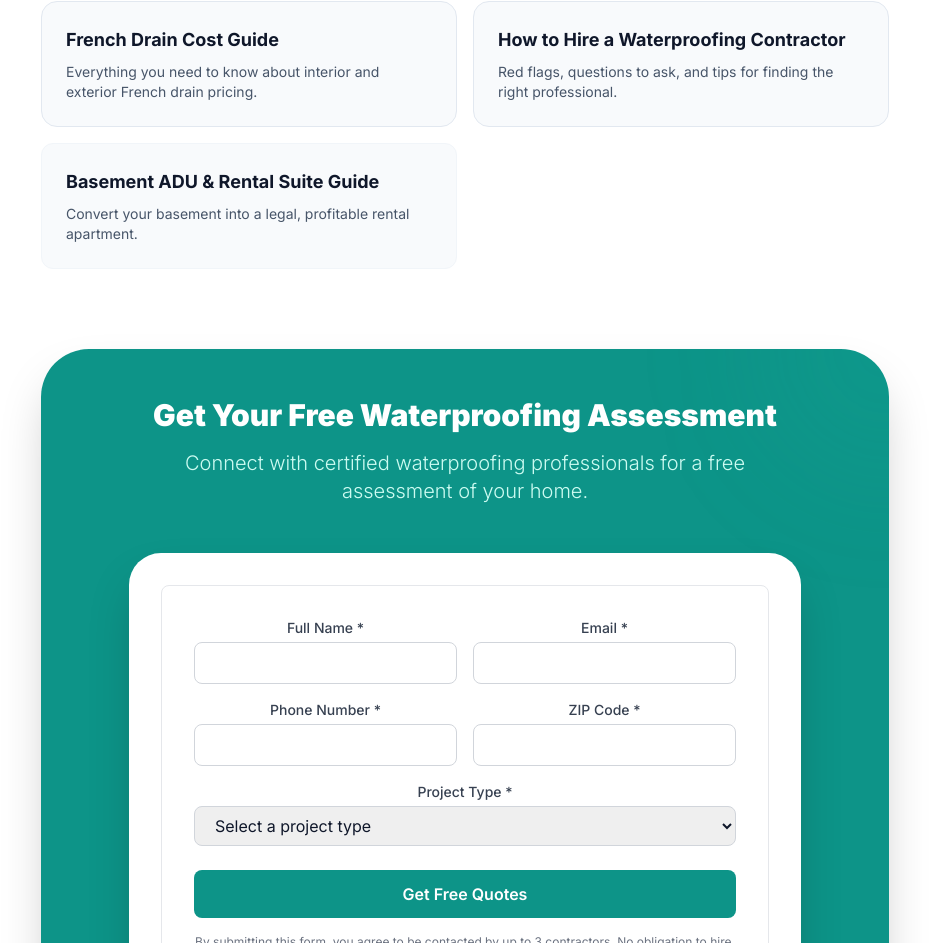
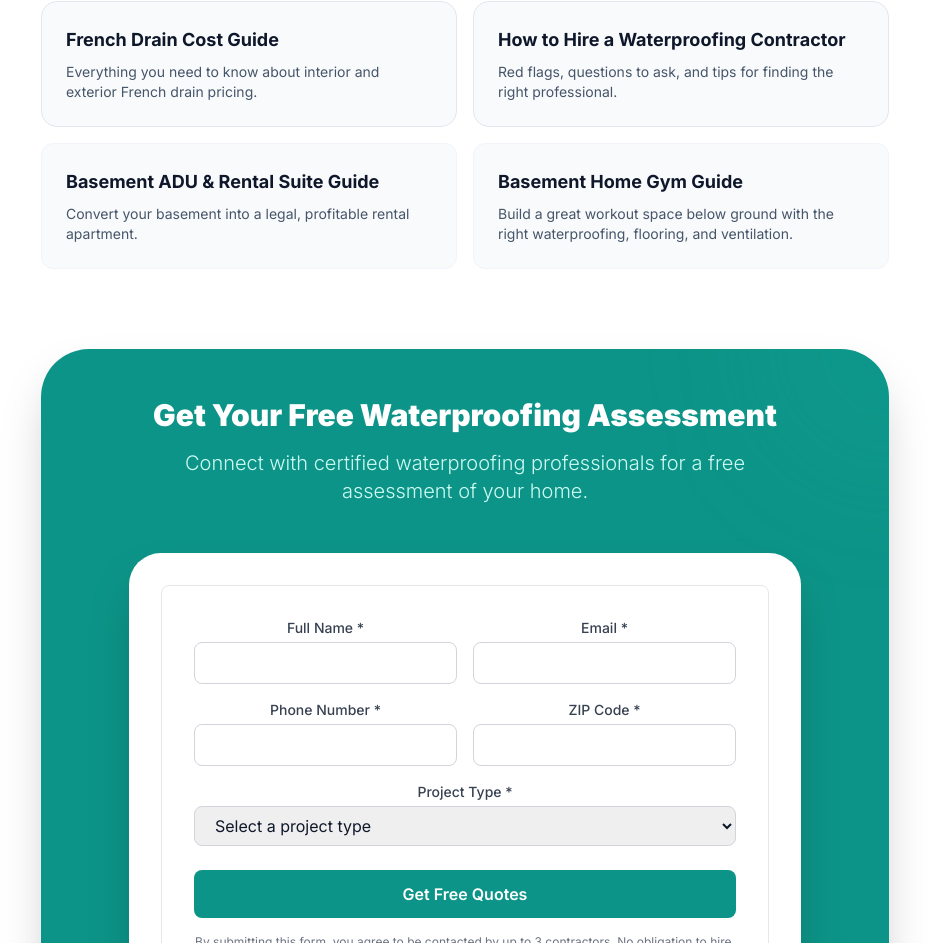
Before and after one commit to thebasementguide2026/basement-guide, a Next.js app: page /articles/complete-basement-waterproofing-guide in a window 1280 px wide. Shown: the part 6144-7087 px from the top of the page, without its empty margins (175-1104 px from the left). Built offline with nearby package versions, Linux system fonts and the light colour scheme.

Commit message:
feat: add Home Gym Guide cross-link to waterproofing guide

```diff
--- a/app/articles/complete-basement-waterproofing-guide/page.tsx
+++ b/app/articles/complete-basement-waterproofing-guide/page.tsx
@@ -412,6 +412,10 @@ export default function CompleteBasementWaterproofingGuide() {
                 <h4 className='text-lg font-bold text-slate-900 mb-2'>Basement ADU & Rental Suite Guide</h4>
                 <p className='text-slate-600 text-sm'>Convert your basement into a legal, profitable rental apartment.</p>
               </Link>
+              <Link href='/articles/basement-home-gym' className='block bg-slate-50 rounded-xl p-6 border border-slate-100 hover:border-teal-300 hover:shadow-lg transition-all'>
+                <h4 className='text-lg font-bold text-slate-900 mb-2'>Basement Home Gym Guide</h4>
+                <p className='text-slate-600 text-sm'>Build a great workout space below ground with the right waterproofing, flooring, and ventilation.</p>
+              </Link>
           </div>
         </div>
 
```
